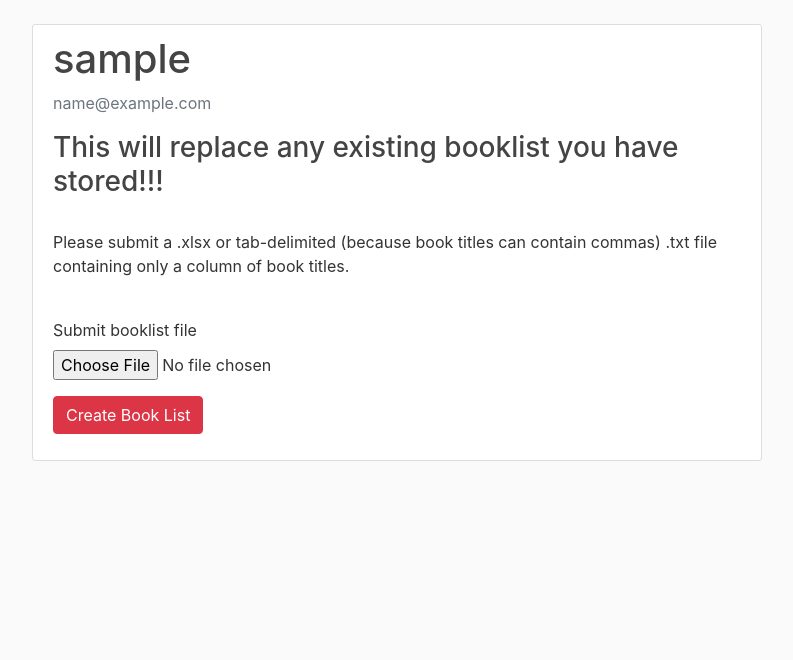
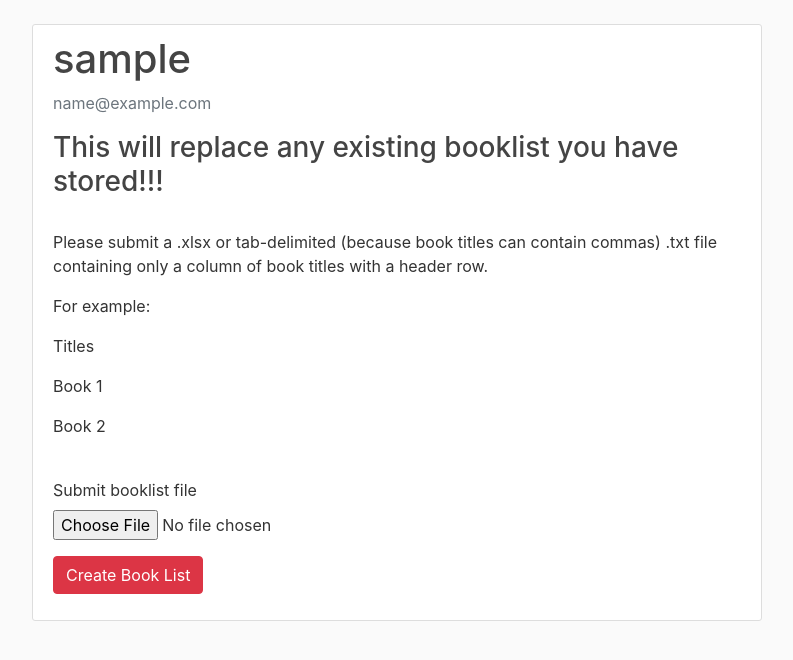
Before and after one commit to bodowd/gemeindelibrary, a Flask app: page /upload_booklist in a window 1280 px wide. Shown: the part 56-716 px from the top of the page, without its empty margins (53-846 px from the left). Run offline with Flask 2, Linux system fonts and the light colour scheme; the visitor is signed in with stand-in values (Sample User, id 1); data comes from the database, SQL or seed files in the repository; some libraries are stand-ins or nearby versions.

Commit message:
added some more details on the format of the file that should be uploaded

```diff
--- a/gemlibapp/templates/booklist.html
+++ b/gemlibapp/templates/booklist.html
@@ -9,7 +9,11 @@
     </div>
     <div class="media-body">
         <h3>This will replace any existing booklist you have stored!!!</h3></br>
-        <p>Please submit a .xlsx or tab-delimited (because book titles can contain commas) .txt file containing only a column of book titles.</p>
+        <p>Please submit a .xlsx or tab-delimited (because book titles can contain commas) .txt file containing only a column of book titles with a header row.</p>
+        <p>For example:</p>
+        <p>Titles</p>
+        <p>Book 1</p>
+        <p>Book 2</p>
     </div></br>
     <!-- FORM HERE -->
     <!-- action="" posts the form to the same route that we already on -->
```
